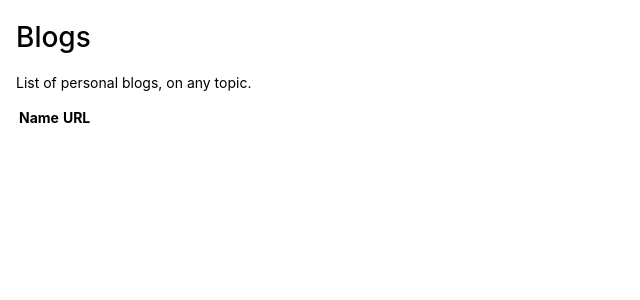
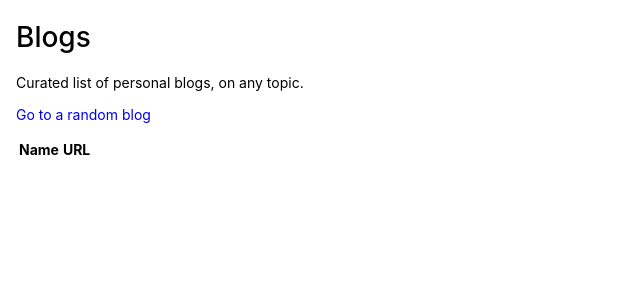
Before and after one commit to mataroa-blog/illich, a Django app: page / in a window 1280 px wide. Shown: the top 300 px of the page, without its empty margins (0-640 px from the left). Run offline with Django 3.2, Linux system fonts and the light colour scheme; data that the repository does not hold is empty.

Commit message:
add go random link

```diff
--- a/main/templates/main/index.html
+++ b/main/templates/main/index.html
@@ -6,7 +6,10 @@
 <main>
     <h1>Blogs</h1>
     <p>
-        List of personal blogs, on any topic.
+        Curated list of personal blogs, on any topic.
+    </p>
+    <p>
+        <a href="{% url 'go_random' %}">Go to a random blog</a>
     </p>
     <table>
         <thead>
--- a/main/urls.py
+++ b/main/urls.py
@@ -8,4 +8,5 @@ admin.site.site_header = "illich administration"
 urlpatterns = [
     path("", views.BlogList.as_view(), name="index"),
     path("new/", views.BlogCreate.as_view(), name="blog_create"),
+    path("random/", views.go_random, name="go_random"),
 ]
--- a/main/views.py
+++ b/main/views.py
@@ -1,4 +1,7 @@
+import random
+
 from django.contrib.messages.views import SuccessMessageMixin
+from django.shortcuts import redirect
 from django.urls import reverse_lazy
 from django.views.generic import ListView
 from django.views.generic.edit import CreateView
@@ -16,3 +19,9 @@ class BlogCreate(SuccessMessageMixin, CreateView):
     fields = ["title", "url", "description"]
     success_url = reverse_lazy("index")
     success_message = "addition of %(url)s successful"
+
+
+def go_random(request):
+    all_blogs = models.Blog.objects.all()
+    random_blog = random.choice(all_blogs)
+    return redirect(random_blog.url)
```
